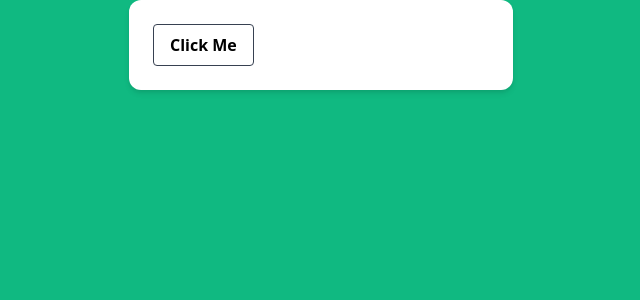
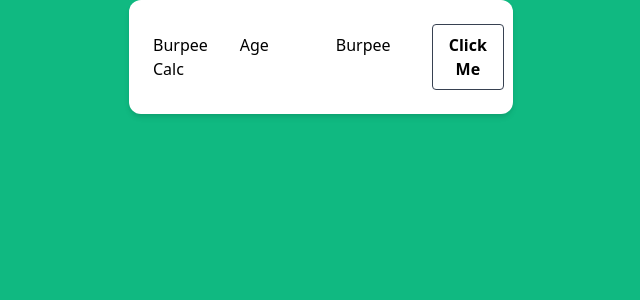
Before and after one commit to Aaron-m-ram/burpee-calc, a React (Create React App) app: page / in a window 1280 px wide. Shown: the top 300 px of the page, without its empty margins (319-959 px from the left). Built offline with nearby package versions, Linux system fonts and the light colour scheme.

Commit message:
All Components
All components are added but not arranged properly or even working to do something. Essentially just looks pretty but no functionality.

```diff
--- a/src/App.js
+++ b/src/App.js
@@ -1,4 +1,6 @@
-import Button from "./components/Button"
+import Button from "./components/Button";
+import Dropdown from "./components/Dropdown"
+import LabelInput from "./components/Label+Input";
 
 function handleClick(){
   console.log("hello");
@@ -7,6 +9,11 @@ function handleClick(){
 function App() {
   return (
     <div className="p-6 max-w-sm mx-auto bg-white rounded-xl shadow-md flex items-center space-x-4">
+      <h1>Burpee Calc</h1>
+
+      <Dropdown value="male" value2="female"/>
+      <LabelInput name="Age"/>
+      <LabelInput name="Burpee"/>
       <Button label= "Click Me" onClick= {handleClick}/>
 
     </div>
--- a/src/components/Dropdown.js
+++ b/src/components/Dropdown.js
@@ -0,0 +1,12 @@
+import React from 'react'
+
+const Dropdown = ({value, value2}) => {
+    return (
+        <select className="form-select block w-full mt-1">
+            <option>{value}</option>
+            <option>{value2}</option>
+        </select>
+    )
+}
+
+export default Dropdown
--- /dev/null
+++ b/src/components/Label+Input.js
@@ -0,0 +1,14 @@
+import React from 'react'
+
+const LabelInput = ({name})=> {
+    return (
+        <div>
+            <label>
+                {name}
+                <input type="Number" min= "0" max="99"/>
+            </label>
+        </div>
+    )
+}
+
+export default LabelInput
```
